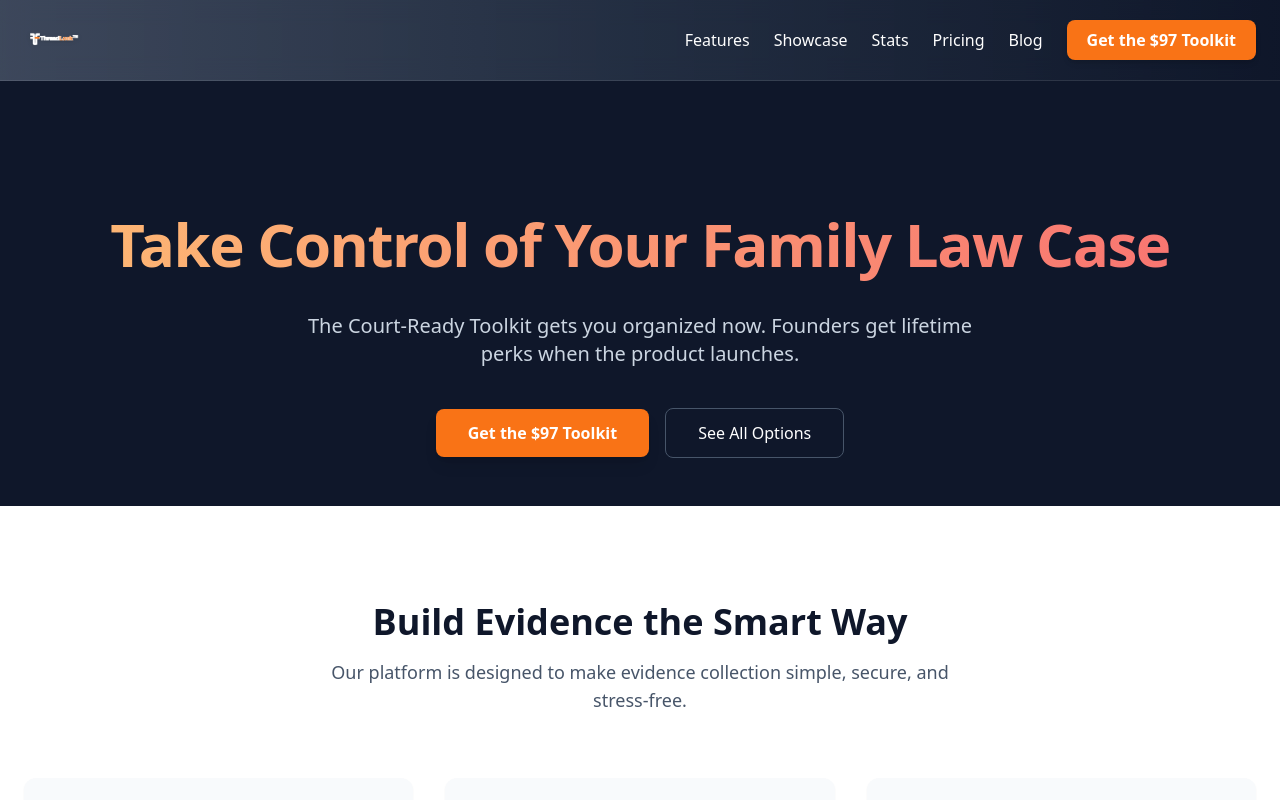
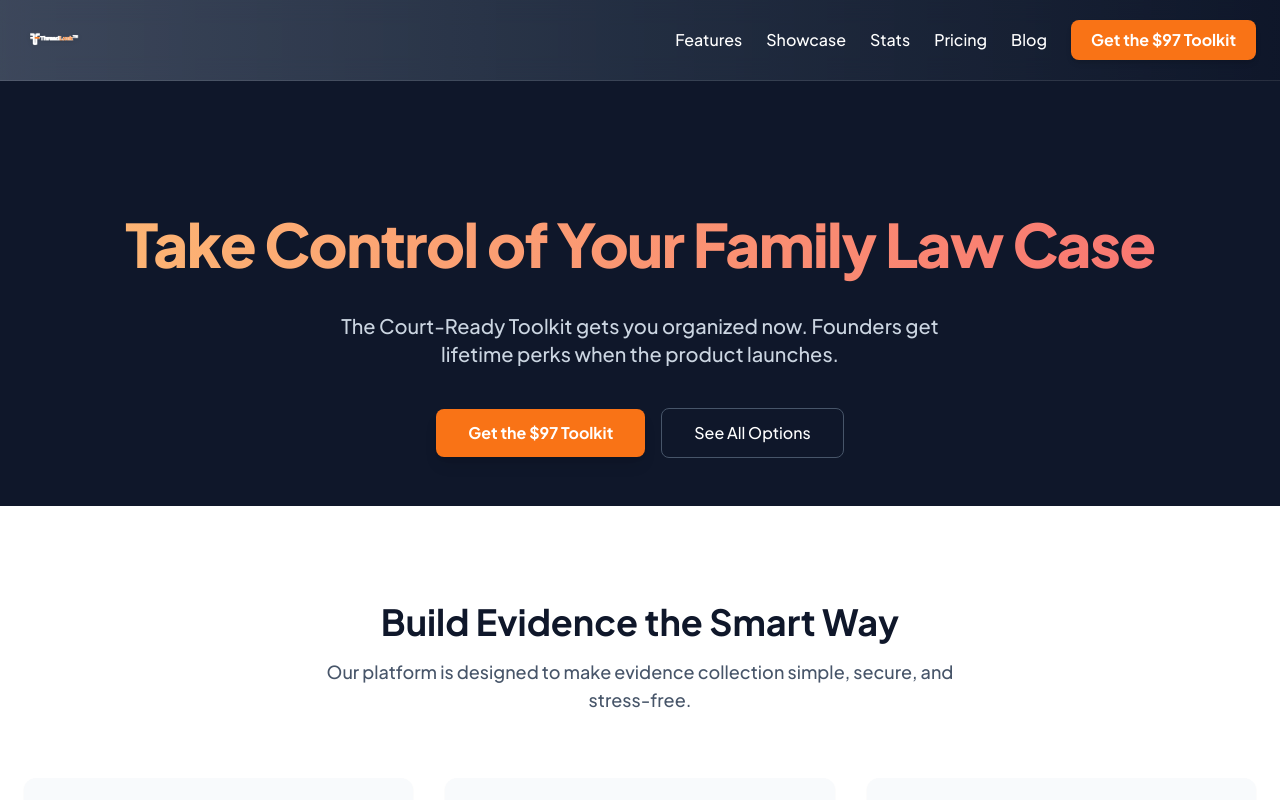
Before and after one commit to RedThreadGrp/ThreadLock, a Next.js app: page / in a window 1280 px wide. Shown: the top 800 px of the page. Built offline with nearby package versions, Linux system fonts and the light colour scheme.

Commit message:
Update _app.js

```diff
--- a/pages/_app.js
+++ b/pages/_app.js
@@ -1,5 +1,7 @@
-import '../styles/globals.css'
-
-export default function MyApp({ Component, pageProps }) {
-  return <Component {...pageProps} />
+// pages/_app.js
+import "@/styles/globals.css";
+import { Plus_Jakarta_Sans } from "next/font/google";
+const font = Plus_Jakarta_Sans({ subsets: ["latin"], weight: ["500","700","800"] });
+export default function App({ Component, pageProps }) {
+  return <main className={font.className}><Component {...pageProps} /></main>;
 }
```
